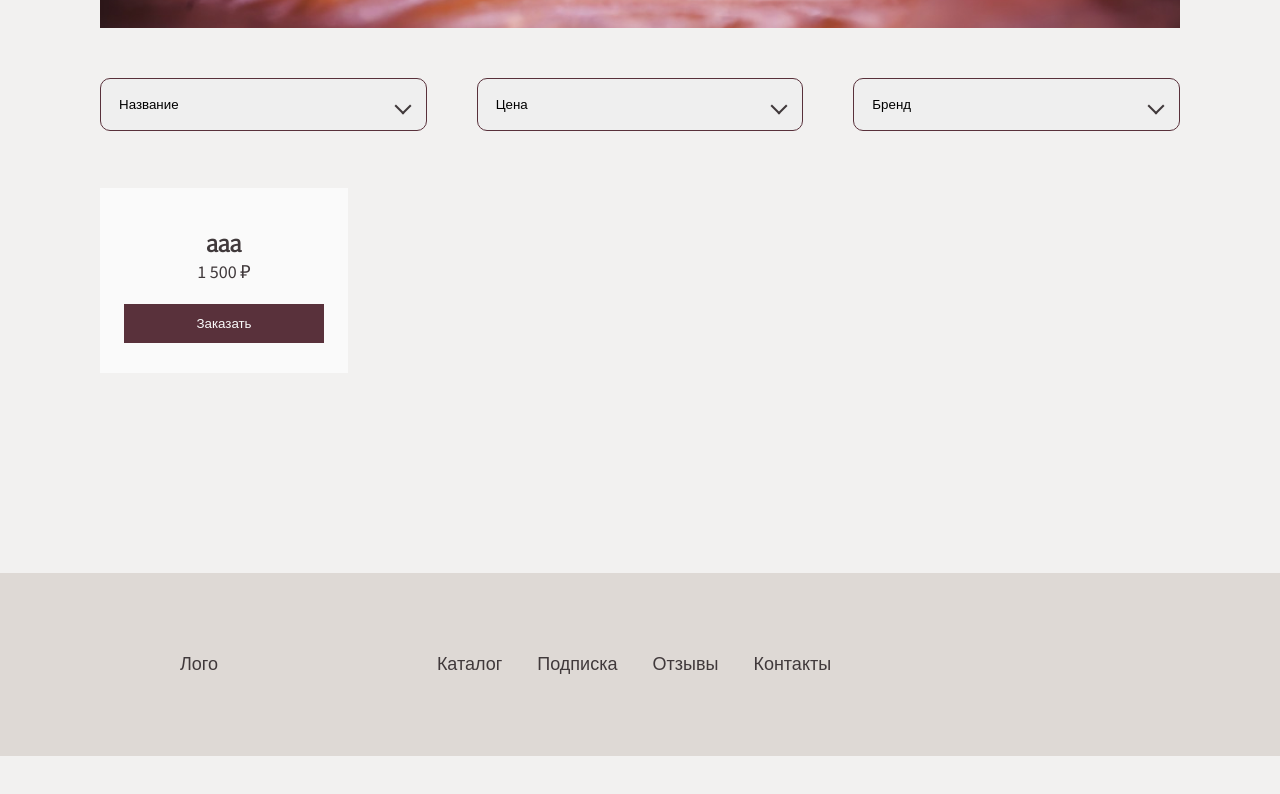
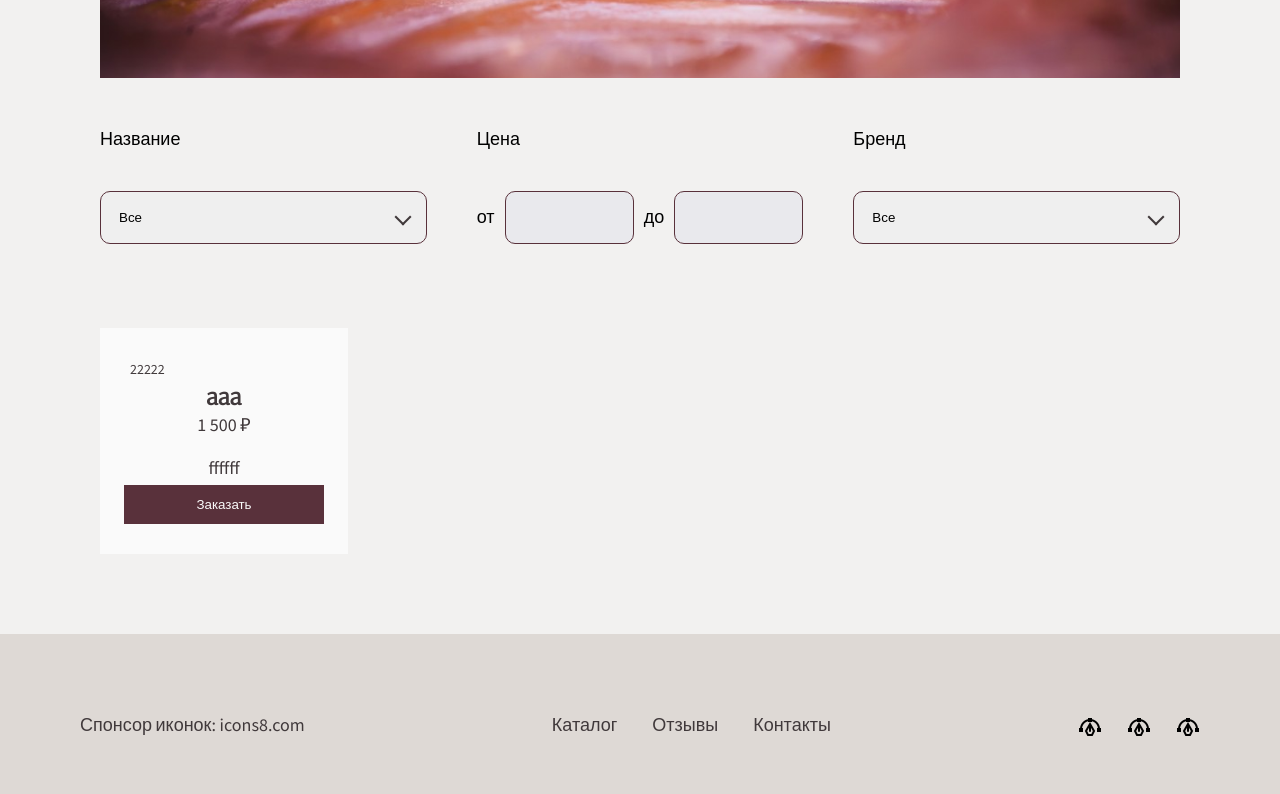
Before and after one commit to NataliaVozhdaeva/Valantis, a website built with webpack: page src/index.html in a window 1280 px wide. Shown: the part 452-1246 px from the top of the page. Before the commit the page ends 1208 px from the top, so only its background shows below. Built offline with nearby package versions, Linux system fonts and the light colour scheme; no server answers.

Commit message:
feat: add content and fix some styles

```diff
--- a/src/css/styles.css
+++ b/src/css/styles.css
@@ -4,6 +4,7 @@
   --footer: #ded9d5;
   --cards: #fafafa;
   --text: #40393b;
+  --default-gray: #e9e9ed;
   --merri: 'Merriweather', serif;
   --sans: 'Source Sans 3', sans-serif;
 }
@@ -109,7 +110,7 @@
 
 .main {
   display: grid;
-  grid-template-rows: 350px 60px 1fr 70px;
+  grid-template-rows: 400px 150px 1fr;
   gap: 50px;
 
   margin-bottom: 80px;
@@ -120,9 +121,48 @@
   background-size: cover;
 }
 
-.filter-item {
+.filter {
+  display: grid;
+  grid-template-columns: repeat(3, 1fr);
+  gap: 50px;
+}
+
+.select-wrapper {
   position: relative;
-  appearance: none;
+  display: flex;
+  flex-direction: column;
+  gap: 20px;
+}
+
+.select-wrapper label {
+  margin-bottom: 20px;
+}
+
+.select-wrapper:not(:nth-child(2))::before {
+  content: '';
+  position: absolute;
+  z-index: 2;
+  right: 18px;
+  top: calc(50% + 8px);
+
+  width: 10px;
+  height: 10px;
+
+  border-left: var(--text) solid 2px;
+  border-bottom: var(--text) solid 2px;
+  transform: rotate(-45deg);
+}
+
+.range-wrapper {
+  display: flex;
+  gap: 10px;
+  align-items: center;
+}
+
+.filter-item,
+.filter-item_pricemin,
+.filter-item_pricemax {
+  position: relative;
   display: flex;
   justify-content: flex-start;
   align-items: center;
@@ -132,36 +172,23 @@
 
   border: var(--btn) solid 1px;
   border-radius: 10px;
+
+  appearance: none;
 }
 
-.select-wrapper {
-  position: relative;
+.filter-item_pricemin,
+.filter-item_pricemax {
+  background-color: var(--default-gray);
 }
 
-.select-wrapper::before {
-  content: '';
-  position: absolute;
-  z-index: 2;
-  right: 18px;
-  top: calc(50% - 8px);
-
-  width: 10px;
-  height: 10px;
-
-  border-left: var(--text) solid 2px;
-  border-bottom: var(--text) solid 2px;
-  transform: rotate(-45deg);
+.filter-item_pricemin:focus-visible,
+.filter-item_pricemax:focus-visible {
+  outline: var(--btn) solid 1px;
 }
 
 .filter-item:hover {
   background-color: var(--cards);
   cursor: pointer;
-}
-
-.filter {
-  display: grid;
-  grid-template-columns: repeat(3, 1fr);
-  gap: 50px;
 }
 
 .cards {
@@ -192,8 +219,10 @@
   max-width: 248px;
 }
 
-.card-img {
-  margin-bottom: 10px;
+.card-id {
+  align-self: start;
+  order: -1;
+  font-size: 14px;
 }
 
 .card-title {
@@ -250,8 +279,22 @@
   vertical-align: middle;
 }
 
-.footer .wrapper {
+.footer-wrapper {
+  display: flex;
+  flex-direction: column;
+  gap: 30px;
+
+  max-width: 1440px;
   min-height: auto;
+  margin: auto;
+}
+
+.social-link:hover {
+  opacity: 0.7;
+}
+
+.icons8-link:hover {
+  text-decoration: underline;
 }
 
 @keyframes hover {
--- a/src/index.html
+++ b/src/index.html
@@ -37,65 +37,70 @@
         <div class="hero"></div>
         <aside class="filter">
           <div class="select-wrapper">
+            <label for="name">Название</label>
             <select class="filter-item filter-item_name" name="name">
-              <option value="all" selected>Название</option>
-              <option value="mono">2</option>
-              <option value="bright">3</option>
-              <option value="pastel">4</option>
+              <option value="all" selected>Все</option>
+              <option value="mono">1</option>
+              <option value="bright">2</option>
+              <option value="pastel">3</option>
             </select>
           </div>
           <div class="select-wrapper">
-            <select class="filter-item filter-item_price" name="price">
-              <option value="all" selected>Цена</option>
-              <option value="less2000">2000</option>
-              <option value="from2to3">2000 до 3000</option>
-              <option value="from3000">Более 3000</option>
-            </select>
+            <label for="price">Цена</label>
+            <div class="range-wrapper">
+              <span>от</span>
+              <input name="price" class="filter-item filter-item_pricemin" />
+              <span>до</span>
+              <input name="price" class="filter-item filter-item_pricemax" />
+            </div>
           </div>
           <div class="select-wrapper">
+            <label for="brand">Бренд</label>
             <select class="filter-item filter-item_brand" name="brand">
-              <option value="all" selected="true">Бренд</option>
+              <option value="all" selected="true">Все</option>
               <option value="roses">1</option>
               <option value="peonies">2</option>
             </select>
           </div>
         </aside>
+        <section class="catalog">
           <ul class="cards list">
             <li class="cards-item card" tags="mono bright tulips less2000">
               <a href="" class="link card-link">
-              <img src="" alt="" class="card-img" />
                 <h4 class="card-title">ааа</h4>
+                <span class="card-id">22222</span>
                 <span class="card-price">1&nbsp;500&nbsp;&#8381;</span>
+                <span class="card-brend">ffffff</span>
                 <button class="card-btn">Заказать</button>
               </a>
             </li>
           </ul>
+        </section>
       </main>
     </div>
     <footer class="footer">
-      <div class="wrapper">
+      <div class="footer-wrapper">
         <nav class="nav_footer">
-          <a class="link logo">Лого</a>
+          <a class="link icons8-link" href="https://icons8.com">Спонсор иконок: icons8.com</a>
           <ul class="list menu">
             <li class="menu-item"><a href="" class="link menu-link">Каталог</a></li>
-            <li class="menu-item"><a href="" class="link menu-link">Подписка</a></li>
             <li class="menu-item"><a href="" class="link menu-link">Отзывы</a></li>
             <li class="menu-item"><a href="" class="link menu-link">Контакты</a></li>
           </ul>
           <ul class="list social">
             <li class="social-item">
               <a href="" class="link social-link">
-                <!-- <img src="./assets/icons/instagram.svg" alt="instagram" class="social-img" /> -->
+                <img src="./assets/sm-icon.png" alt="social media name" class="social-img" />
               </a>
             </li>
             <li class="social-item">
               <a href="" class="link social-link">
-                <!-- <img src="./assets/icons/facebook.svg" alt="facebook" class="social-img" />-->
+                <img src="./assets/sm-icon.png" alt="social media name" class="social-img" />
               </a>
             </li>
             <li class="social-item">
               <a href="" class="link social-link">
-                <!-- <img src="./assets/icons/pinterest.svg" alt="pinterest" class="social-img"/> -->
+                <img src="./assets/sm-icon.png" alt="social media name" class="social-img" />
               </a>
             </li>
           </ul>
--- a/webpack.config.js
+++ b/webpack.config.js
@@ -1,6 +1,7 @@
 const path = require('path');
 const HtmlWebpackPlugin = require('html-webpack-plugin');
 const MiniCssExtractPlugin = require('mini-css-extract-plugin');
+const CopyWebpackPlugin = require('copy-webpack-plugin');
 
 module.exports = {
   entry: './src/main.js',
@@ -31,6 +32,14 @@ module.exports = {
     new MiniCssExtractPlugin({
       filename: 'bundle.css',
     }),
+    new CopyWebpackPlugin({
+      patterns: [
+        {
+          from: 'src/assets',
+          to: 'assets',
+        },
+      ],
+    }),
   ],
   mode: process.env.NODE_ENV === 'production' ? 'production' : 'development',
 };
```
Also changed, not shown: src/assets/sm-icon.png (added). Lines whose indentation alone changed are shown as unchanged.
